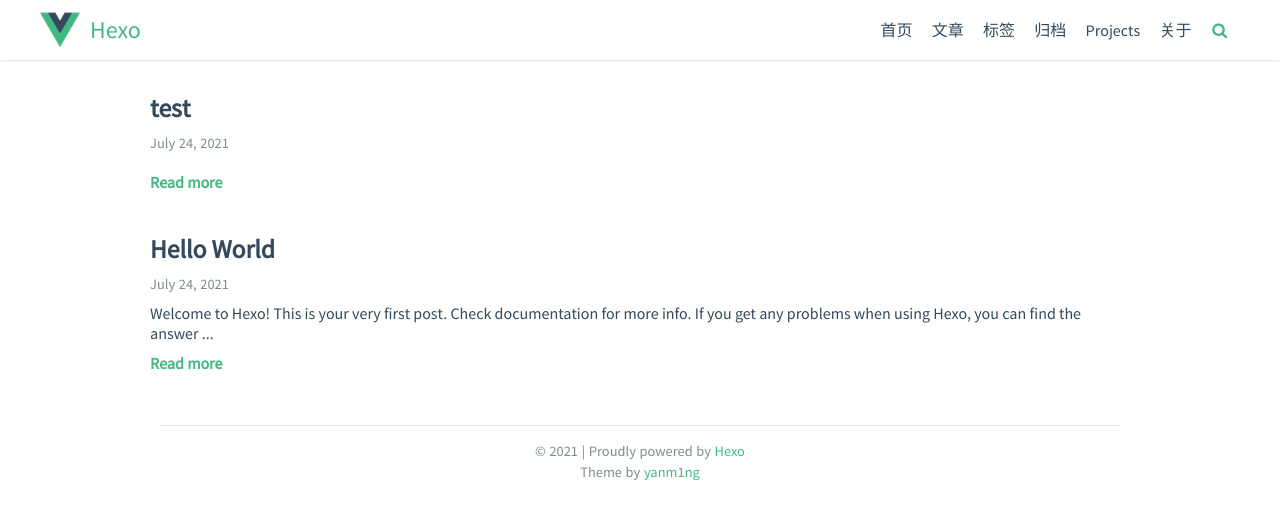
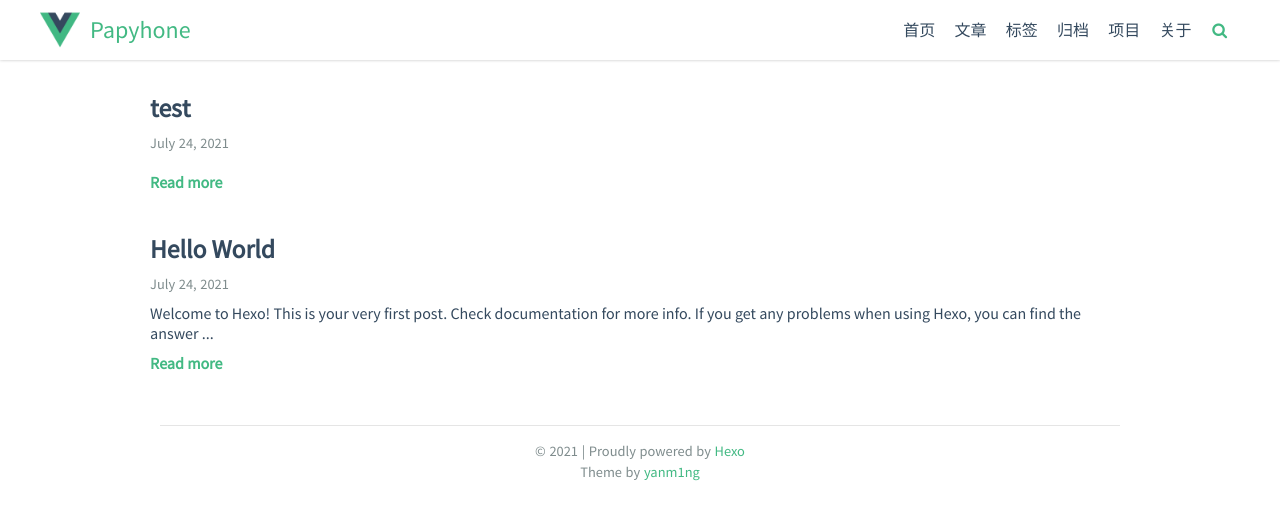
Before and after one commit to csliujw/blog, a plain HTML site: page index.html in a window 1280 px wide. Drawn offline with nearby package versions, Linux system fonts and the light colour scheme; some packages are replaced by stand-ins of ours.

Commit message:
Site updated: 2021-07-24 22:27:16

```diff
--- a/index.html
+++ b/index.html
@@ -10,7 +10,7 @@
 
   <title>
 
-      Hexo
+      Papyhone
 
   </title>
   <link href="//cdnjs.cloudflare.com/ajax/libs/font-awesome/4.7.0/css/font-awesome.min.css" rel="stylesheet">
@@ -70,7 +70,7 @@
   <div class="header-container">
     <a class="home-link" href="/blog/">
       <div class="logo"></div>
-      <span>Hexo</span>
+      <span>Papyhone</span>
     </a>
     <ul class="right-list">
 
@@ -100,7 +100,7 @@
 
         <li class="list-item">
 
-            <a href="/blog/project/" class="item-link">Projects</a>
+            <a href="/blog/project/" class="item-link">项目</a>
 
         </li>
 
@@ -152,7 +152,7 @@
 
           <li class="menu-item">
 
-              <a href="/blog/project/" class="menu-link">Projects</a>
+              <a href="/blog/project/" class="menu-link">项目</a>
 
           </li>
 
```
Also changed, not shown: 2021/07/24/hello-world/index.html (+4 -4 lines), 2021/07/24/test/index.html (+4 -4 lines), archives/2021/07/index.html (+4 -4 lines), archives/2021/index.html (+4 -4 lines), archives/index.html (+4 -4 lines).
